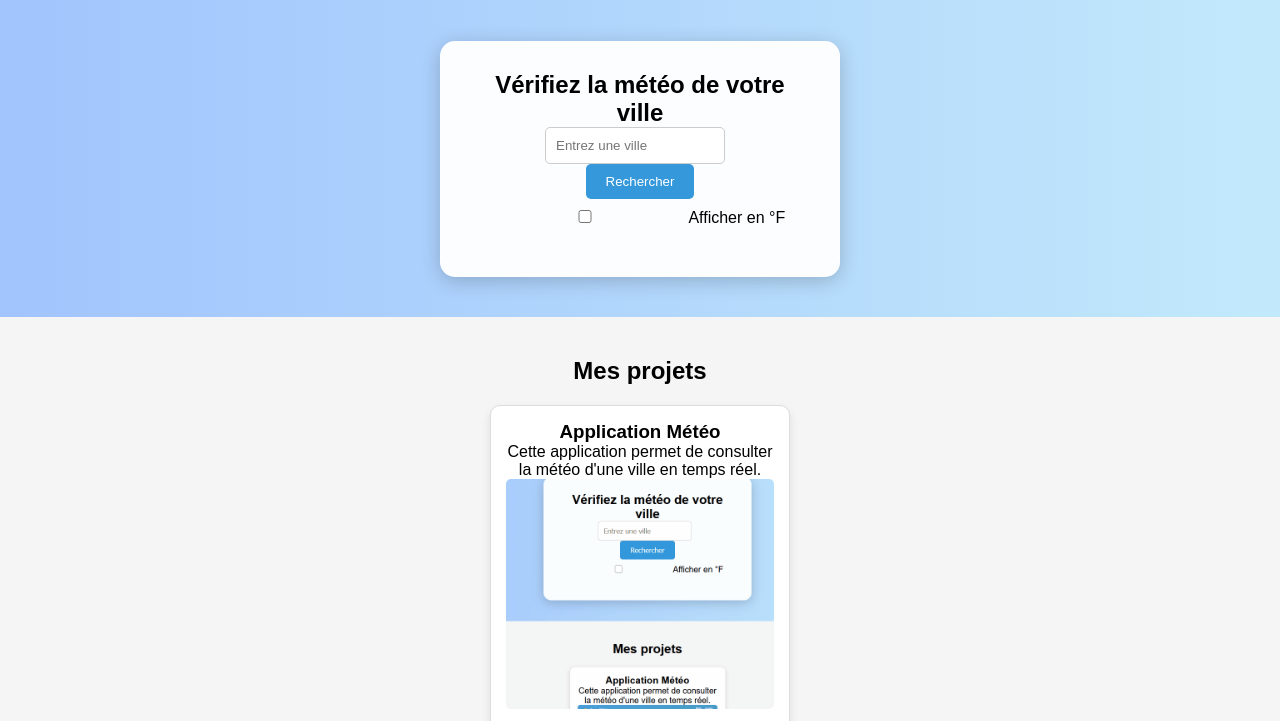
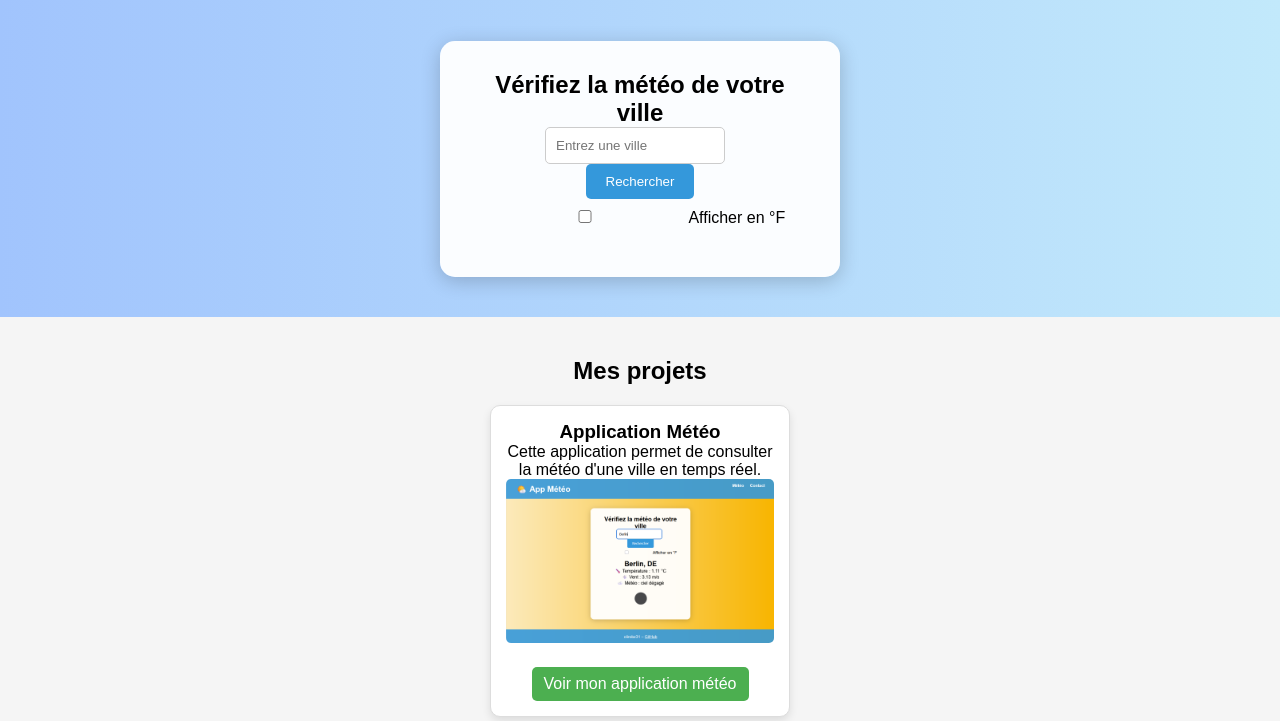
Before and after one commit to olirobz31/app-meteo-portfolio, a plain HTML site: page index.html in a window 1280 px wide. Shown: the part 79-800 px from the top of the page. Drawn offline with Linux system fonts and the light colour scheme.

Commit message:
Mise à jour

```diff
--- a/index.html
+++ b/index.html
@@ -39,7 +39,7 @@
   <div class="projet">
     <h3>Application Météo</h3>
     <p>Cette application permet de consulter la météo d'une ville en temps réel.</p>
-    <img src="images/app-meteo-demo.gif" alt="Démo de l'application météo" width="400">
+    <img src="images/app-meteo-screenshot.png" alt="Capture de l'application météo" width="400">
     <a href="https://olirobz31.github.io/app-meteo-portfolio/" target="_blank">
       Voir mon application météo
     </a>
```
Also changed, not shown: 1 other file.
